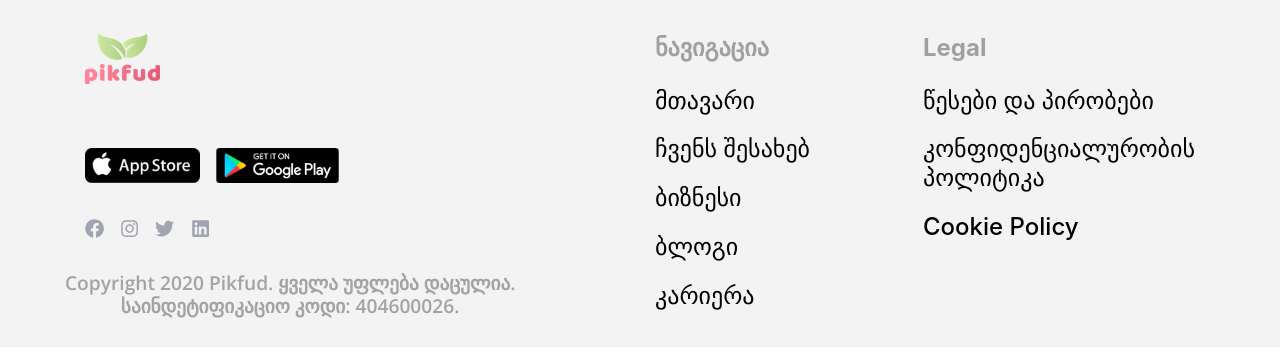
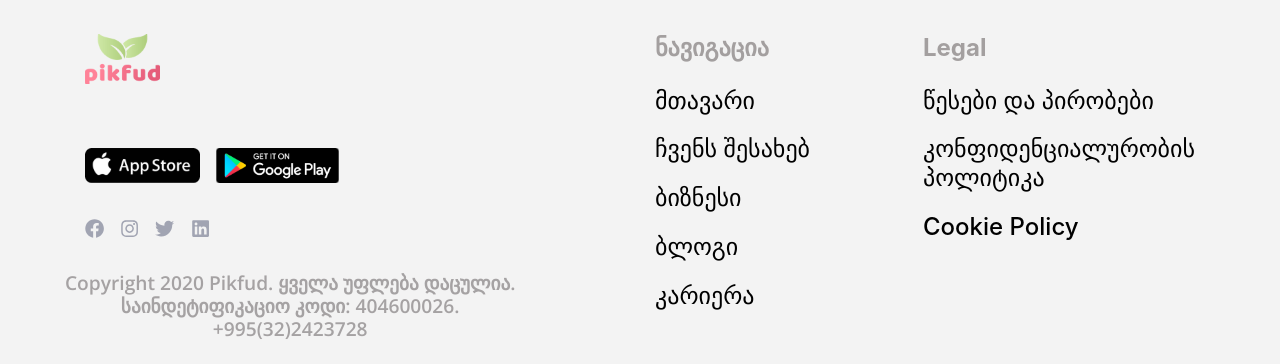
Before and after one commit to hassannaveed24/pikfud-web, a React app in the folder client/: page / in a window 1280 px wide. Shown: the part 3614-3978 px from the top of the page. Built offline with nearby package versions, Linux system fonts and the light colour scheme.

Commit message:
number added

```diff
--- a/client/src/components/Layout/Footer.jsx
+++ b/client/src/components/Layout/Footer.jsx
@@ -55,6 +55,8 @@ const Footer = () => {
                   Copyright 2020 Pikfud. ყველა უფლება დაცულია.
                   <br />
                   საინდეტიფიკაციო კოდი: 404600026.
+                  <br />
+                  +995(32)2423728
                 </h4>
               </div>
             </Col>
```
Also changed, not shown: client/build/asset-manifest.json, client/build/index.html, 4 other files.
